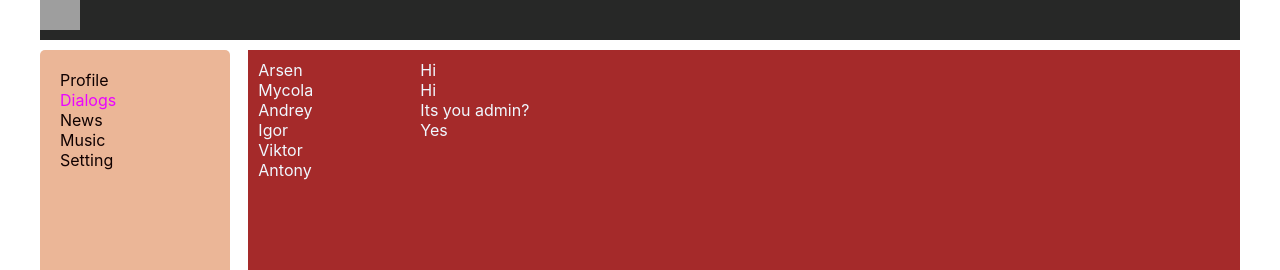
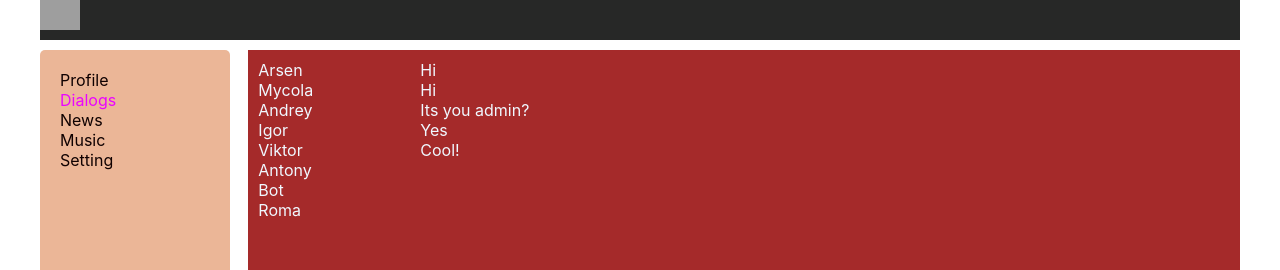
Before and after one commit to radiatom/01-first-project, a React (Create React App) app: page /dialogs in a window 1280 px wide. Shown: the top 270 px of the page. Built offline with nearby package versions, Linux system fonts and the light colour scheme; grey boxes are pictures that could not be loaded.

Commit message:
25 data.map(el=>{return(el.)})

```diff
--- a/src/components/Dialogs/Dialogs.js
+++ b/src/components/Dialogs/Dialogs.js
@@ -3,40 +3,43 @@ import s from './Dialogs.module.css'
 import Massage from './Massage/Massage';
 import Dialog from './Dialog/Dialog';
 
-const dialogData=[
-    {id:1,name:'Arsen'},
-    {id:2,name:'Mycola'},
-    {id:3,name:'Andrey'},
-    {id:4,name:'Igor'},
-    {id:5,name:'Viktor'},
-    {id:6,name:'Antony'},
+const dialogData = [
+    { id: 1, name: 'Arsen' },
+    { id: 2, name: 'Mycola' },
+    { id: 3, name: 'Andrey' },
+    { id: 4, name: 'Igor' },
+    { id: 5, name: 'Viktor' },
+    { id: 6, name: 'Antony' },
+    { id: 7, name: 'Bot' },
+    { id: 8, name: 'Roma' },
+
 ]
 
-const massageData=[
-    {id:1,massage:'Hi'},
-    {id:2,massage:'Hi'},
-    {id:3,massage:'Its you admin?'},
-    {id:4,massage:'Yes'},
+const massagesData = [
+    { id: 1, massage: 'Hi' },
+    { id: 2, massage: 'Hi' },
+    { id: 3, massage: 'Its you admin?' },
+    { id: 4, massage: 'Yes' },
+    { id: 4, massage: 'Cool!' }
 ]
+
+const dialogsItem = dialogData.map(el => {
+    return (<Dialog name={el.name} id={el.id} />)
+})
+
+const massages = massagesData.map(el => {
+    return (<Massage massage={el.massage} />)
+})
 
 const Dialogs = (props) => {
     return (
         <div className={s.dialogs}>
             <div className={s.dialogsItems}>
-                <Dialog name={dialogData[0].name} id={dialogData[0].id} />
-                <Dialog name={dialogData[1].name} id={dialogData[1].id} />
-                <Dialog name={dialogData[2].name} id={dialogData[2].id} />
-                <Dialog name={dialogData[3].name} id={dialogData[3].id} />
-                <Dialog name={dialogData[4].name} id={dialogData[4].id} />
-                <Dialog name={dialogData[5].name} id={dialogData[5].id} />
+                {dialogsItem}
             </div>
 
             <div className={s.massages}>
-                <Massage massage={massageData[0].massage}/>
-                <Massage massage={massageData[1].massage}/>
-                <Massage massage={massageData[2].massage}/>
-                <Massage massage={massageData[3].massage}/>
-
+                {massages}
             </div>
         </div >
     );
--- a/src/components/Profile/MyPosts/MyPosts.js
+++ b/src/components/Profile/MyPosts/MyPosts.js
@@ -2,12 +2,13 @@ import React from 'react';
 import s from './MyPosts.module.css'
 import Post from './Post/Post';
 
-const postData=[
-      {id:1,massage:'Hi, how a you?',likeColum:15},
-      {id:2,massage:'Its my first post',likeColum:999}
-
-
+const postData = [
+      { id: 1, massage: 'Hi, how a you?', likeColum: 15 },
+      { id: 2, massage: 'Its my first post', likeColum: 999 }
 ]
+const posts = postData.map(el => {
+      return (<Post massage={el.massage} likeColum={el.likeColum} />)
+})
 
 const MyPosts = (props) => {
       return (
@@ -17,11 +18,7 @@ const MyPosts = (props) => {
                   <button>New post</button>
 
                   <div >
-                        <Post massage={postData[0].massage} likeColum={postData[0].likeColum}/>
-
-                        <Post massage={postData[1].massage} likeColum={postData[1].likeColum}/>
-
-
+                        {posts}
                   </div>
             </div>
       );
```
